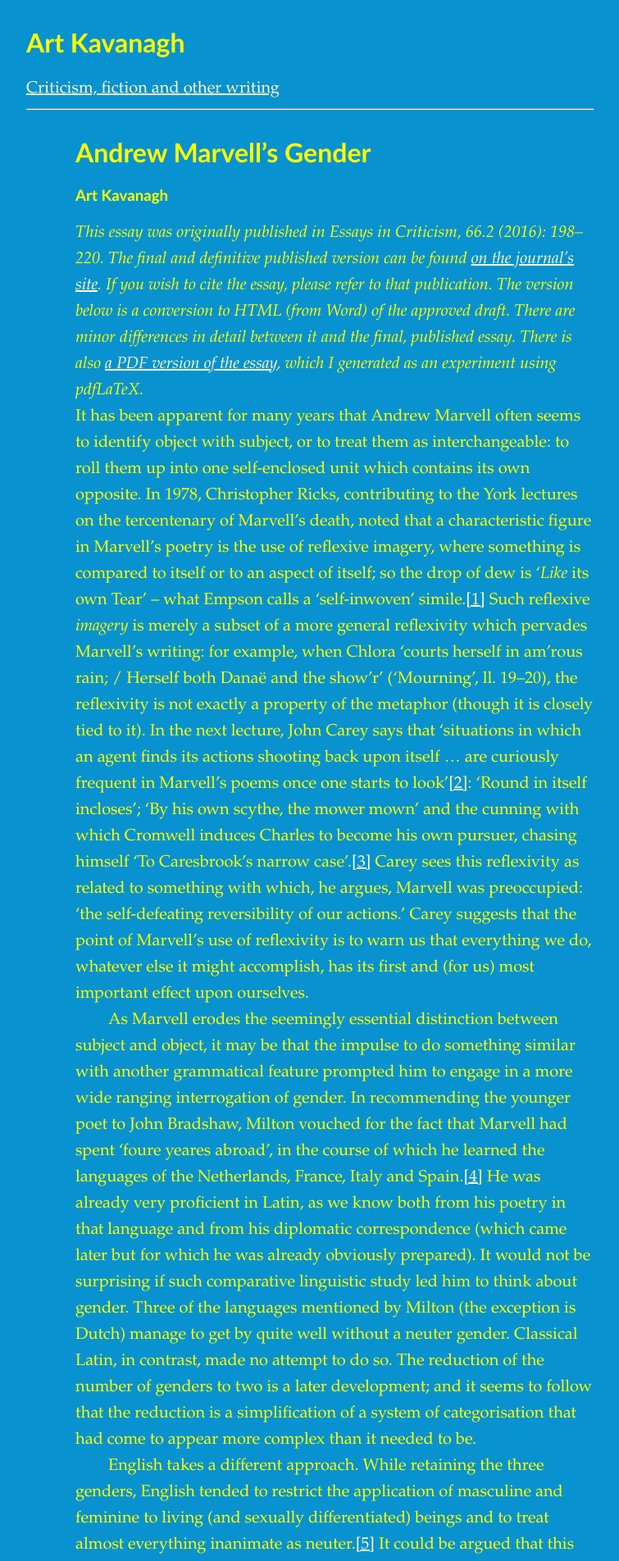
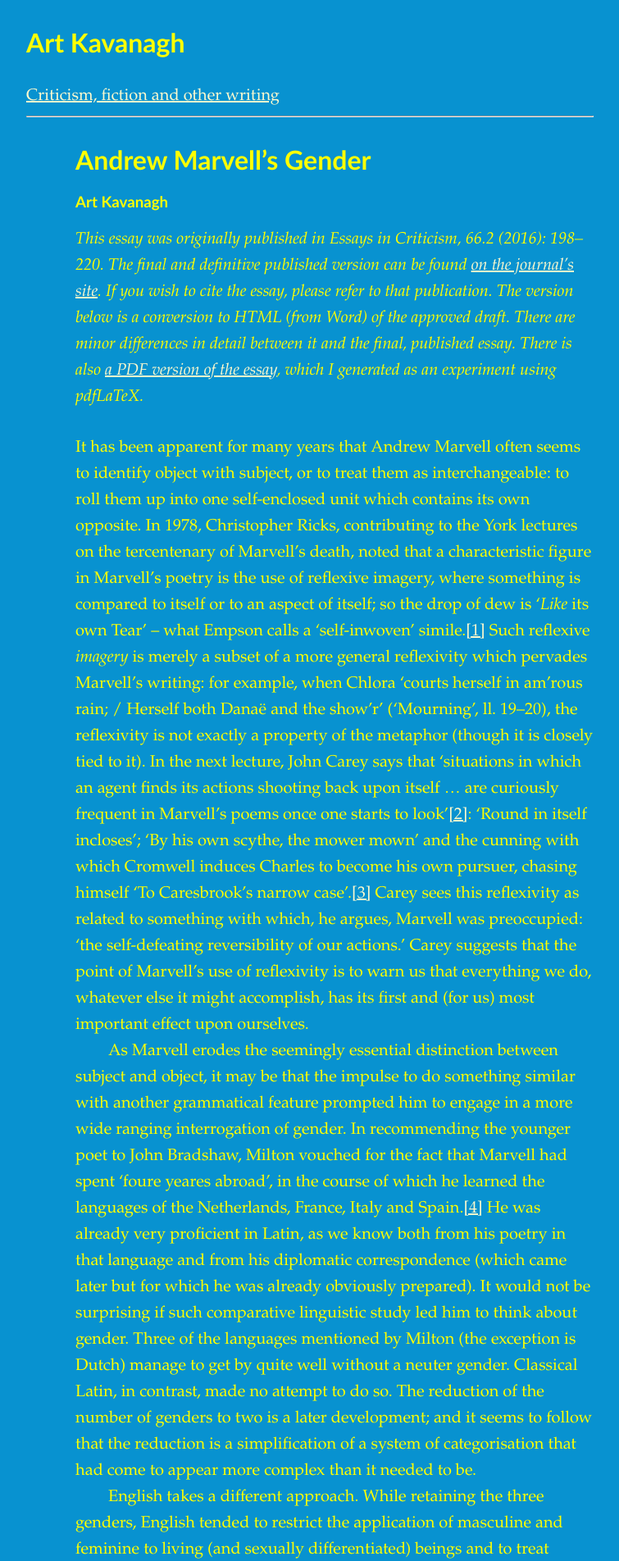
Before and after one commit to artkavanagh/github.io, a Jekyll site: the page Marvell-gender.html, which Jekyll copies as it is, in a window 1280 px wide. Shown: the top 1904 px of the page at 82% size, without its empty margins (232-987 px from the left). Built offline with Jekyll 4.4.1, drawn with Linux system fonts in a browser that asks for light colours.

Commit message:
Update seventeenth-cent.css

```diff
--- a/assets/css/seventeenth-cent.css
+++ b/assets/css/seventeenth-cent.css
@@ -19,11 +19,11 @@
 p.intro {
 	font-style: italic ;
 	text-indent: 0 ;
-	margin-bottom: 1.5em ;
+	margin-bottom: 1.5em !important ;
 }
 p.unindent {
 	text-indent: 0 ;
-	margin-top: 1.5em ;
+	margin-top: 1.5em !important ;
 
 }
 blockquote {
```
